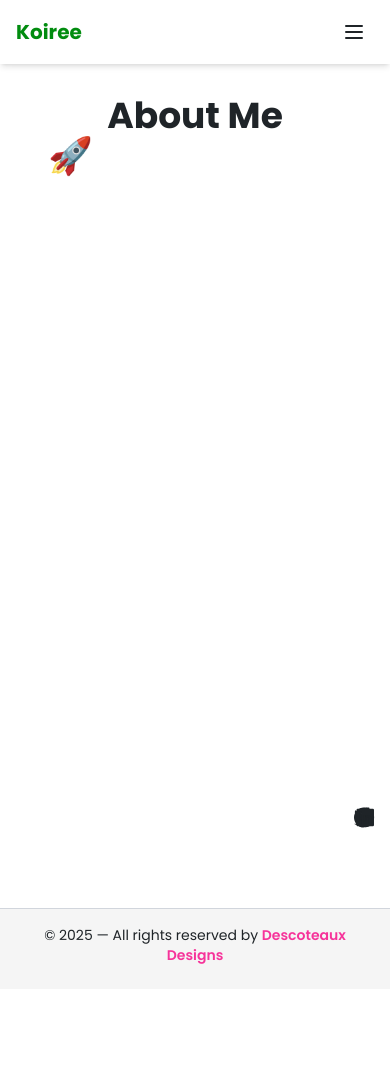
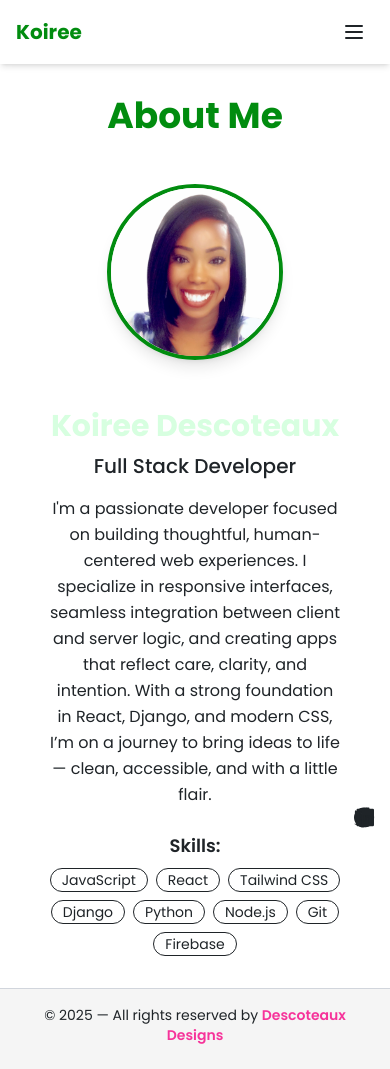
Before and after one commit to qoryhanisagal/react-portfolio-koiree, a React (Vite) app in the folder client/: page /about in a window 390 px wide. Before the commit the page ends 989 px from the top, so only its background shows below. Built offline with nearby package versions, Linux system fonts and the light colour scheme; what tailwindcss-motion would draw is missing.

Commit message:
Add responsive About Me page with profile and skills

```diff
--- a/client/src/pages/AboutPage/AboutPage.jsx
+++ b/client/src/pages/AboutPage/AboutPage.jsx
@@ -1,8 +1,52 @@
+import profileImage from '../../assets/img/developer_koiree.png';
+
 export default function AboutPage() {
   return (
-    <section className="p-8">
-      <h1 className="text-4xl font-bold text-center">About Me</h1>
-      <div className="text-4xl motion-pulse motion-infinite">🚀</div>
+    <section className="p-8 max-w-6xl mx-auto">
+      <h1 className="text-4xl font-bold text-center text-primary mb-12">
+        About Me
+      </h1>
+
+      <div className="flex flex-col-reverse md:flex-row items-center gap-12">
+        {/* Text Content */}
+        <div className="flex-1 text-center md:text-left">
+          <h2 className="text-3xl font-bold text-secondary mb-2">
+            Koiree Descoteaux
+          </h2>
+          <h3 className="text-xl text-base-content font-medium mb-4">
+            Full Stack Developer
+          </h3>
+          <p className="mb-6 text-base leading-relaxed max-w-prose mx-auto md:mx-0">
+            I'm a passionate developer focused on building thoughtful,
+            human-centered web experiences. I specialize in responsive interfaces,
+            seamless integration between client and server logic, and creating apps
+            that reflect care, clarity, and intention. With a strong foundation in
+            React, Django, and modern CSS, I’m on a journey to bring ideas to life—
+            clean, accessible, and with a little flair.
+          </p>
+
+          <h4 className="text-lg font-semibold mb-2">Skills:</h4>
+          <ul className="flex flex-wrap gap-2 justify-center md:justify-start">
+            <li className="badge badge-outline">JavaScript</li>
+            <li className="badge badge-outline">React</li>
+            <li className="badge badge-outline">Tailwind CSS</li>
+            <li className="badge badge-outline">Django</li>
+            <li className="badge badge-outline">Python</li>
+            <li className="badge badge-outline">Node.js</li>
+            <li className="badge badge-outline">Git</li>
+            <li className="badge badge-outline">Firebase</li>
+          </ul>
+        </div>
+
+        {/* Profile Image */}
+        <div className="flex-shrink-0 w-44 h-44 md:w-56 md:h-56 rounded-full overflow-hidden border-4 border-primary shadow-lg">
+          <img
+            src={profileImage}
+            alt="Koiree Descoteaux"
+            className="object-cover w-full h-full"
+          />
+        </div>
+      </div>
     </section>
   );
 }
```
